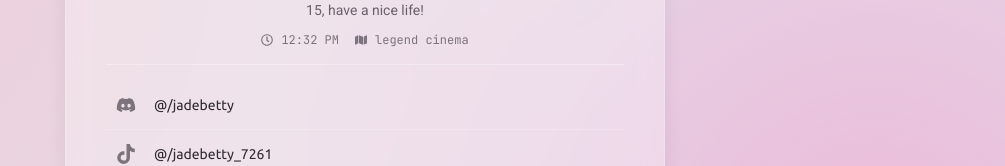
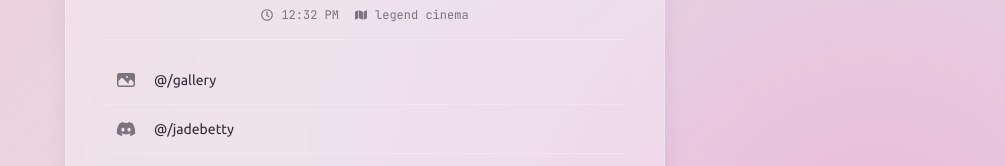
Before and after one commit to JadeBetty/portfolio, a Next.js app: page / in a window 1280 px wide. Shown: the part 294-460 px from the top of the page, without its empty margins (275-1280 px from the left). Built offline with nearby package versions, Linux system fonts and the light colour scheme.

Commit message:
fix: added gallery handle

```diff
--- a/src/app/layout.tsx
+++ b/src/app/layout.tsx
@@ -23,7 +23,7 @@ export const viewport: Viewport = {
 };
 
 export const metadata: Metadata = {
-  title: "links.jadebetty",
+  title: "links - jadebetty",
   description: "list of socials",
   appleWebApp: {
     capable: true,
--- a/src/components/linklist.tsx
+++ b/src/components/linklist.tsx
@@ -10,6 +10,7 @@ import {
   FaInstagram,
 } from "react-icons/fa";
 import { FaLetterboxd } from "react-icons/fa6";
+import { HiMiniPhoto } from "react-icons/hi2";
 
 const FaSerializd = () => (
   <svg
@@ -25,6 +26,12 @@ const FaSerializd = () => (
 );
 
 const links = [
+  {
+    name: "gallery",
+    handle: "gallery",
+    href: "https://1.260611.xyz",
+    icon: HiMiniPhoto,
+  },
   {
     name: "Discord",
     handle: "jadebetty",
```
